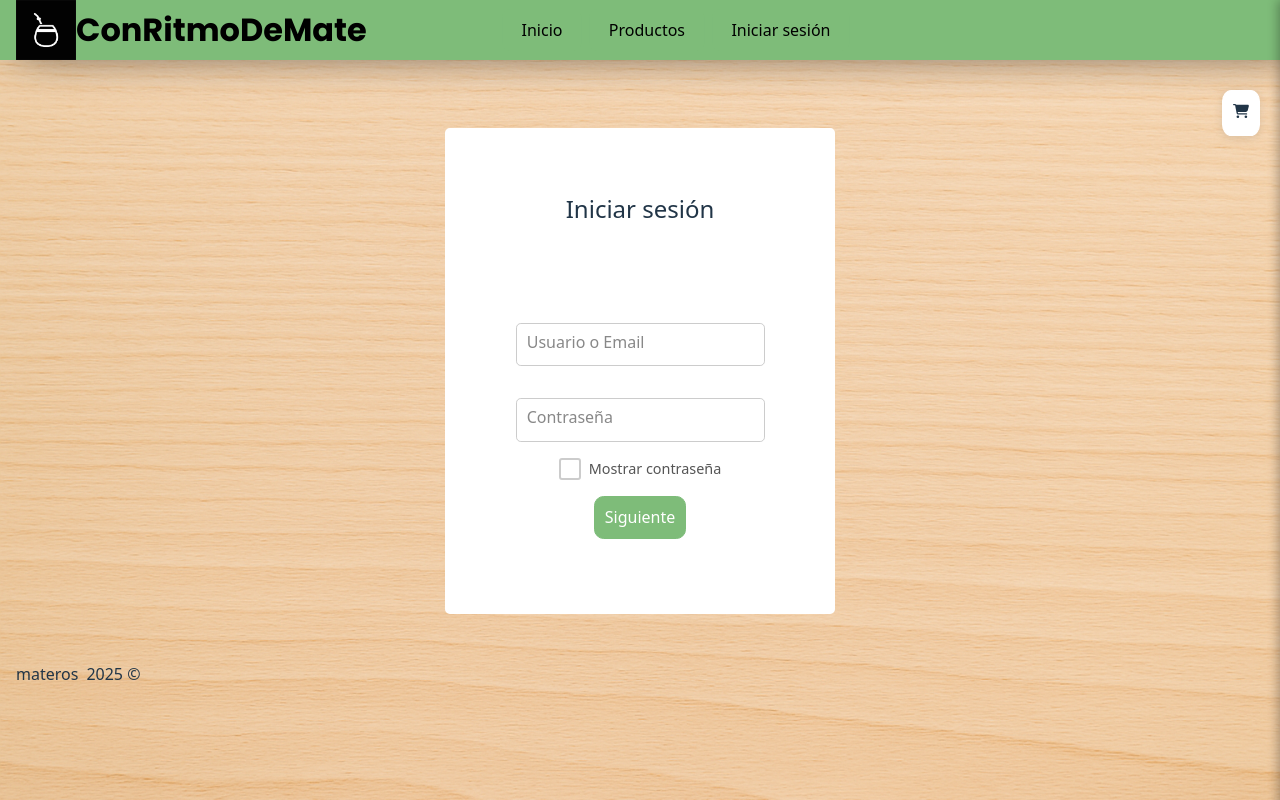
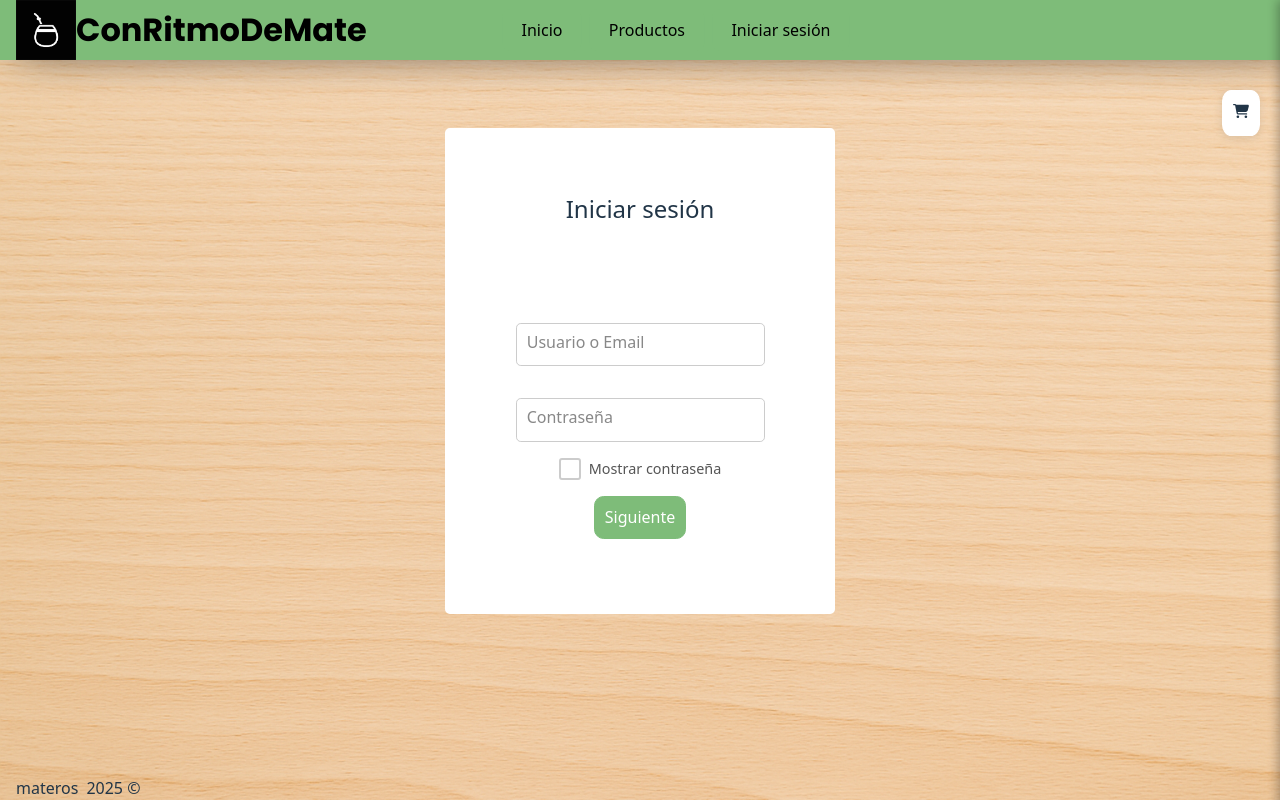
Before and after one commit to ndiazcalens/eCommerce, a React (Vite) app: page /login in a window 1280 px wide. Built offline with nearby package versions, Linux system fonts and the light colour scheme.

Commit message:
Estilando footer para que siempre quede abajo

```diff
--- a/src/layouts/MainLayout.jsx
+++ b/src/layouts/MainLayout.jsx
@@ -10,15 +10,17 @@ import { ProductsTypeIdProvider } from '../context/productTypeContext.jsx'
 function MainLayout (){
     return(
         <>
+            <div className="mainPage-container">
                 <ProductsTypeIdProvider>
                     <Navbar />
                     <Cart />
-                <main>
+                    <main className="mainContent-container">
                         <Outlet /> {/* aca se renderiza la página específica según la ruta */}
                     </main>
                 </ProductsTypeIdProvider>
                 <div className='mainLayout-footer'>
                     <Footer/>
+                </div>
             </div>
         </>
 
--- a/src/stylesheets/login.css
+++ b/src/stylesheets/login.css
@@ -30,5 +30,7 @@
 @media (max-width: 768px) {
     .login-container{
         width: 20rem;
+        margin-top: 10rem;
     }
+
 }
--- a/src/stylesheets/mainLayout.css
+++ b/src/stylesheets/mainLayout.css
@@ -1,6 +1,19 @@
+.mainPage-container{
+    display: flex;
+    flex-direction: column;
+    min-height: 100vh;
+}
+
+
+
+.mainContent-container{
+    flex: 1;
+}
+
+
 .mainLayout-footer{
     display: flex;
     align-items: flex-end;
-    margin-top: 3rem;
-
+    margin-top: 7rem;
+    transform: translateY(0);
 }
--- a/src/stylesheets/navbar.css
+++ b/src/stylesheets/navbar.css
@@ -97,7 +97,7 @@ ul{
     align-items: center;
     box-shadow: 0px 10px 20px rgba(0, 0, 0, 0.1);
     padding: 0; /* empieza sin padding */
-     transform: translateY(0);
+    transform: translateY(0);
   }
 
   .navlist-container.open {
```
Lines whose indentation alone changed are shown as unchanged.
